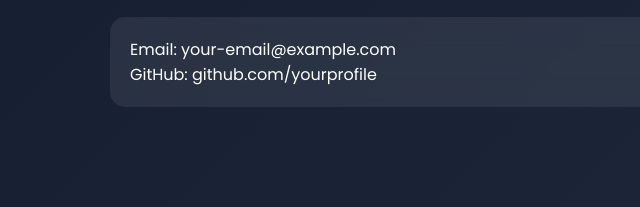
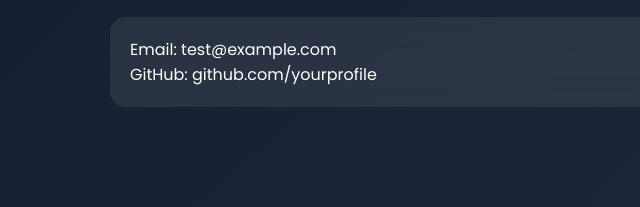
Before and after one commit to Decoder4399/actions_practice, a plain HTML site: page index.html in a window 1280 px wide. Shown: the part 1530-1737 px from the top of the page, 0-640 px from the left. Drawn offline with Linux system fonts and the light colour scheme.

Commit message:
added email

```diff
--- a/index.html
+++ b/index.html
@@ -208,7 +208,7 @@
 <section id="contact" class="fade-in">
     <h2>Contact</h2>
     <div class="card">
-        <p>Email: your-email@example.com</p>
+        <p>Email: test@example.com</p>
         <p>GitHub: github.com/yourprofile</p>
     </div>
 </section>
```
